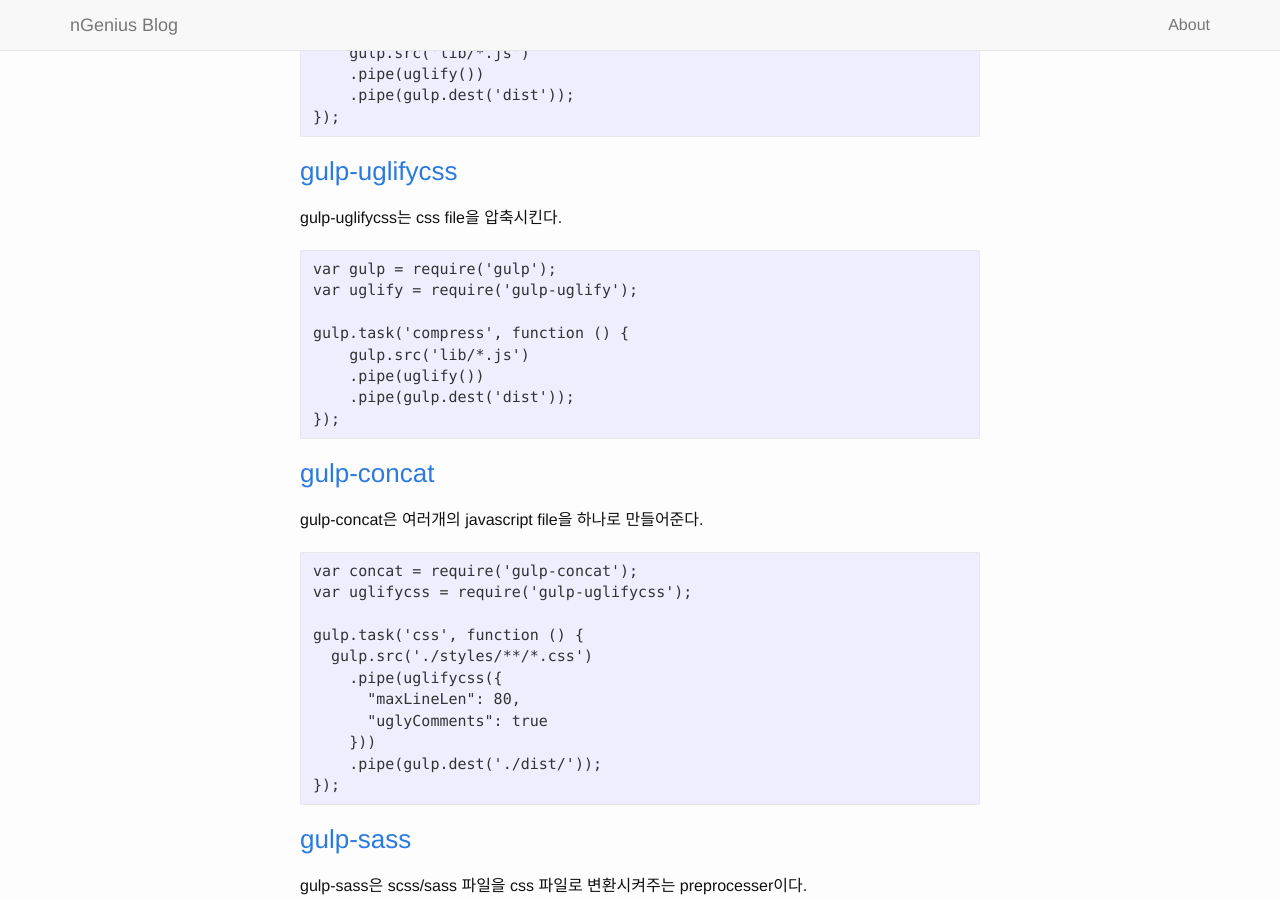
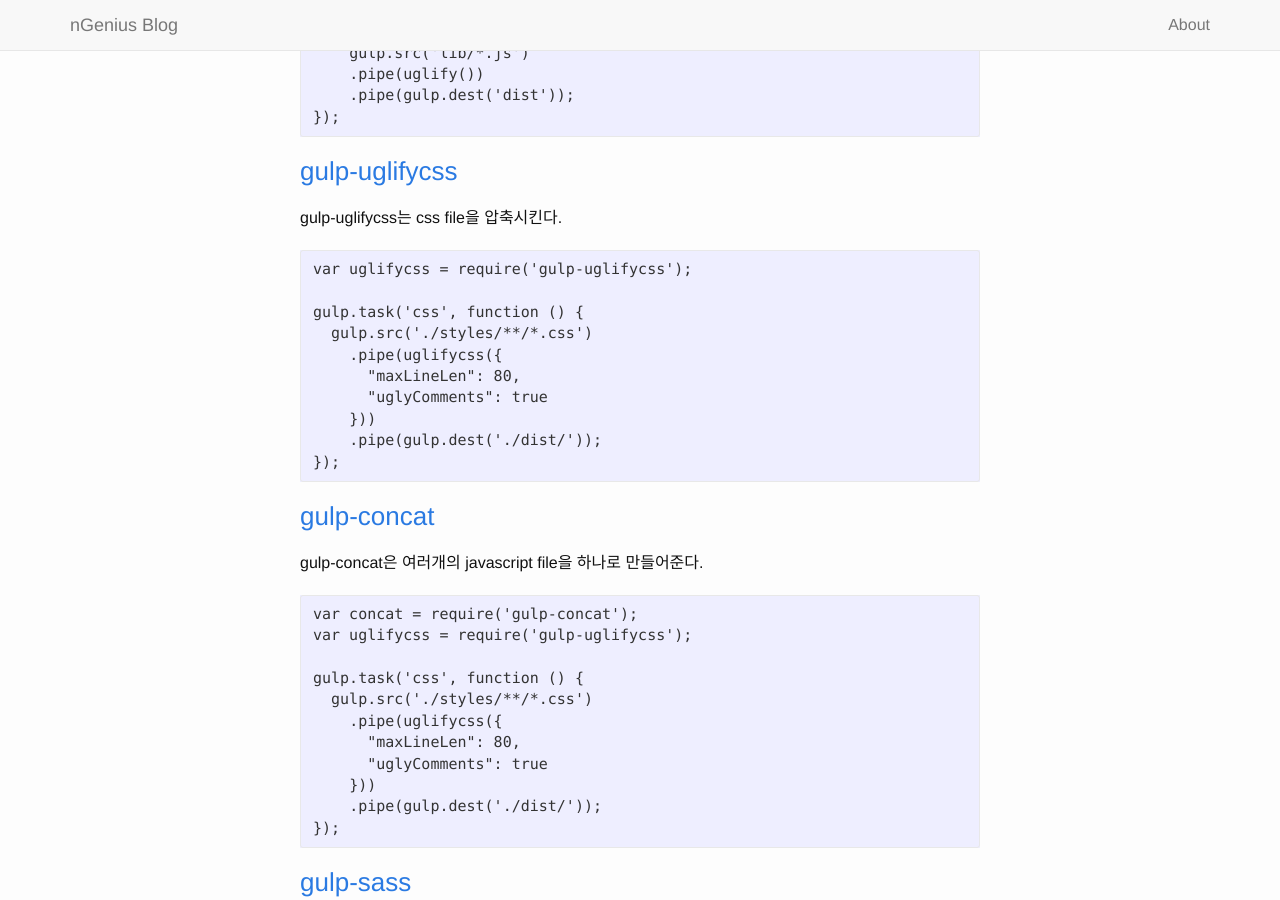
Before and after one commit to imsukmin/blog, a Jekyll site: the page built from _posts/2017-01-30-preview-gulp.md, in a window 1280 px wide and 900 px high, scrolled down 11408 px. Built offline with Jekyll 4.4.1, drawn with Linux system fonts in a browser that asks for light colours.

Commit message:
modified gulp-uglifycss example code

````diff
--- a/_posts/2017-01-30-preview-gulp.md
+++ b/_posts/2017-01-30-preview-gulp.md
@@ -368,13 +368,15 @@
 gulp-uglifycss는 css file을 압축시킨다.
 
 ```
-var gulp = require('gulp');
-var uglify = require('gulp-uglify');
+var uglifycss = require('gulp-uglifycss');
 
-gulp.task('compress', function () {
-    gulp.src('lib/*.js')
-    .pipe(uglify())
-    .pipe(gulp.dest('dist'));
+gulp.task('css', function () {
+  gulp.src('./styles/**/*.css')
+    .pipe(uglifycss({
+      "maxLineLen": 80,
+      "uglyComments": true
+    }))
+    .pipe(gulp.dest('./dist/'));
 });
 ```
 
````
